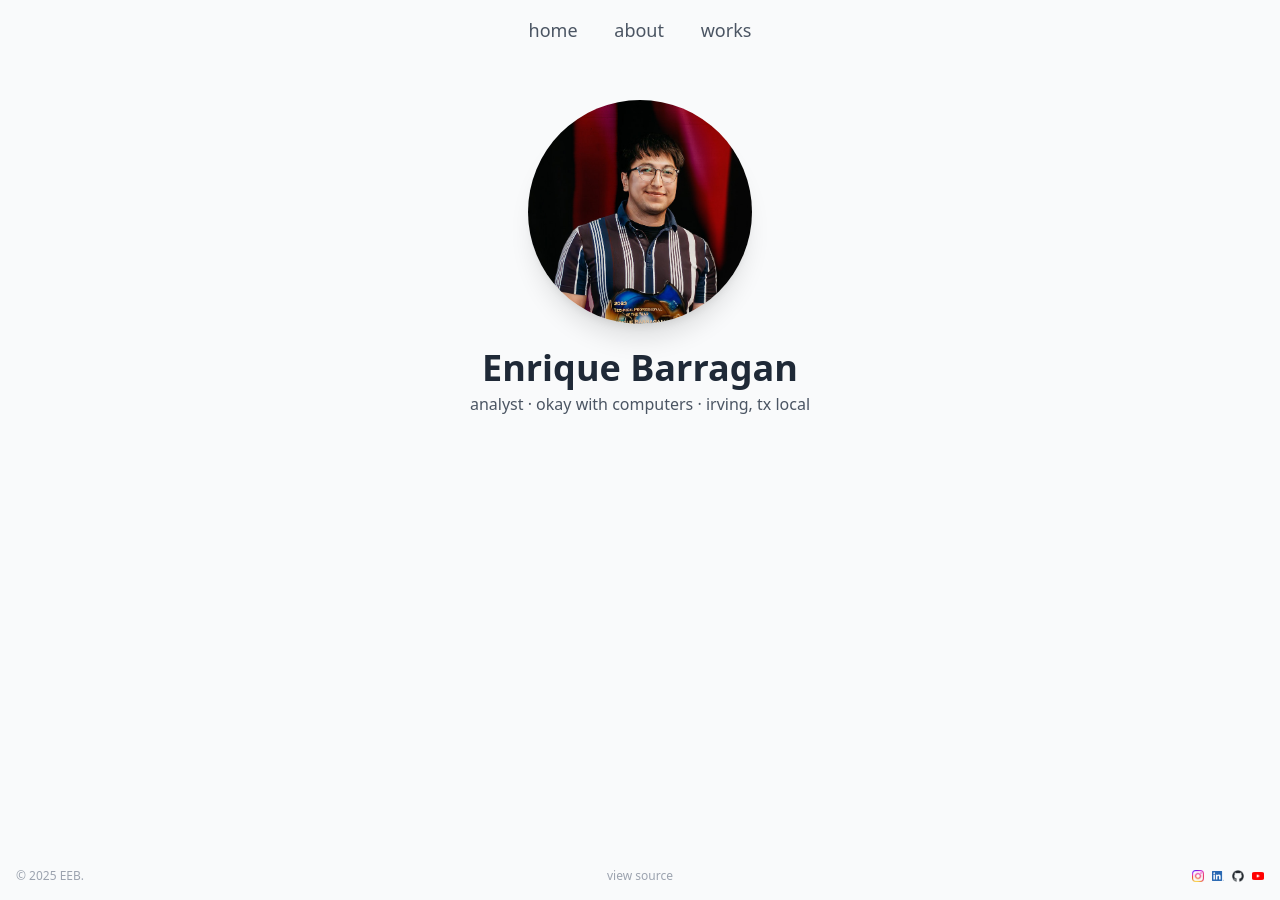
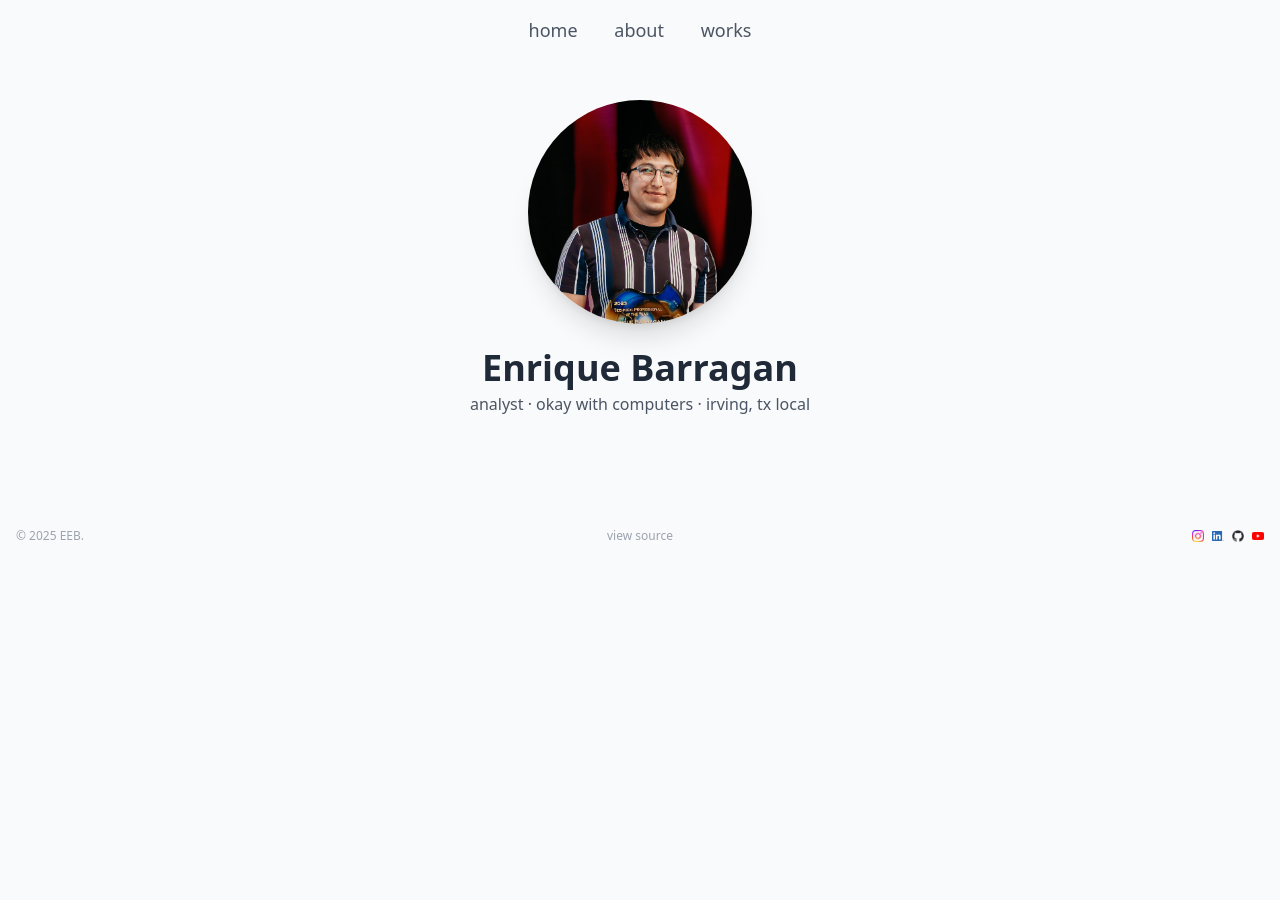
Before and after one commit to enriquebarragan/enriquebarragan.github.io, a Jekyll site: the page built from index.md, in a window 1280 px wide. Built offline with Jekyll 4.4.1, drawn with Linux system fonts in a browser that asks for light colours; nearby versions of some CDN libraries.

Commit message:
Update home.html

```diff
--- a/_layouts/home.html
+++ b/_layouts/home.html
@@ -10,9 +10,9 @@
   <body class="pt-2 bg-gray-50 text-gray-800 antialiased min-h-screen flex flex-col">
     {% include nav.html %}
 
-    <div class="flex-grow">
+    <div class="mt-12 mb-12">
       <main class="max-w-3xl mx-auto px-4">
-        <div class="flex justify-center mb-2 pt-12">
+        <div class="flex justify-center mb-2">
           <img
             src="/assets/images/me.jpg"
             alt="Enrique"
```
